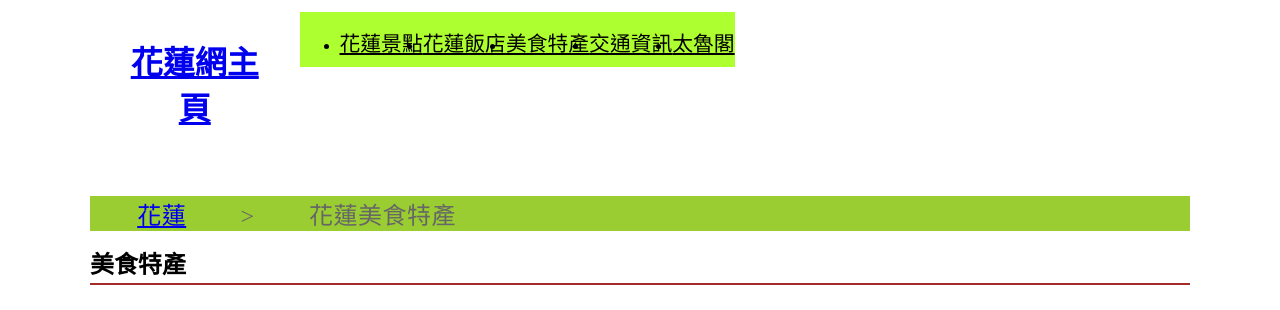
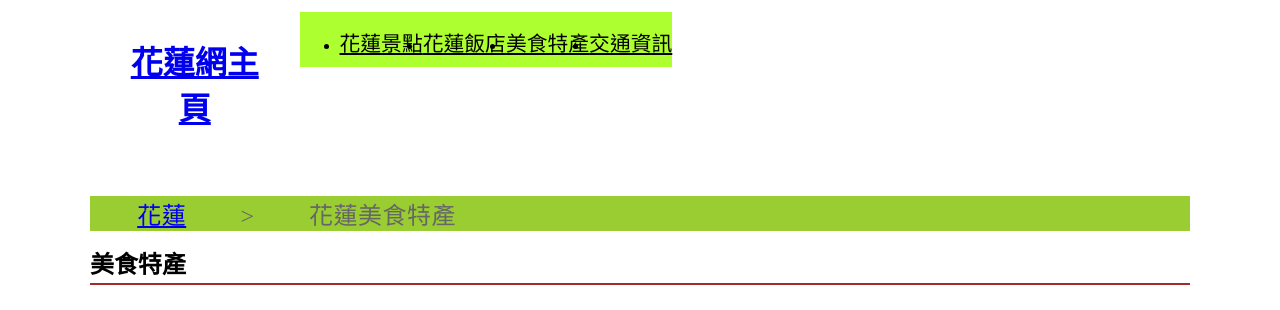
Before and after one commit to tonyliu666/hualien-tour, a Flask app: page /Hualien/food in a window 1280 px wide. Shown: the top 310 px of the page. Run offline with Flask 2, Linux system fonts and the light colour scheme; some libraries are stand-ins or nearby versions.

Commit message:
modify(success)

```diff
--- a/web/src/templates/Hualien_food.html
+++ b/web/src/templates/Hualien_food.html
@@ -21,7 +21,6 @@
                                 <li class="tab-2"><a href="/Hualien/hotel">花蓮飯店</a></li>
                                 <li class="tab-4"><a href="/Hualien/food">美食特產</a></li>
                                 <li class="tab-5"><a href="/Hualien/transportation">交通資訊</a></li>
-                                <li class="tab-6"><a href="/Hualien/taroko">太魯閣</a></li>
                             </ul>
                         </div>
                     </div>
```
